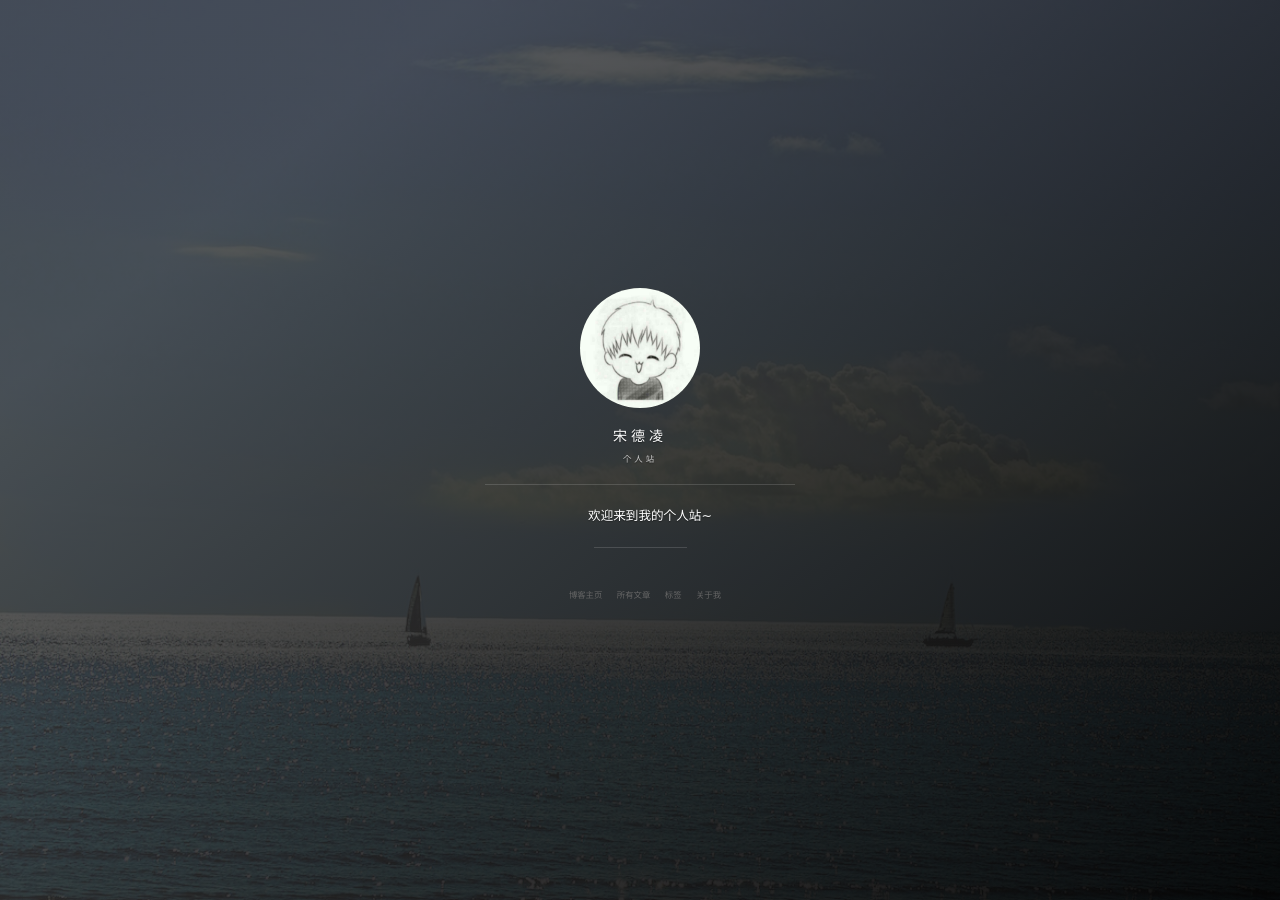
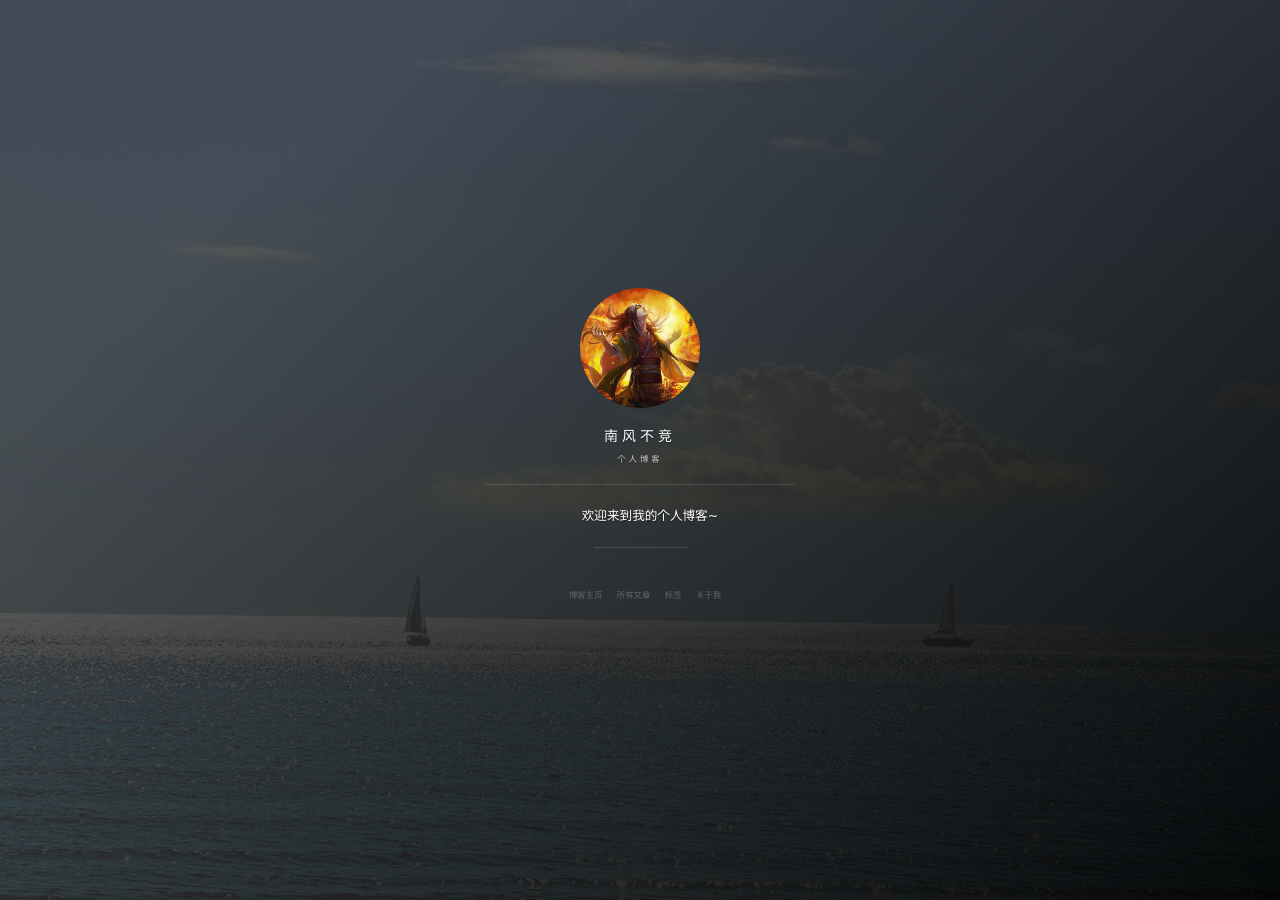
Before and after one commit to jingnanfeng/jingnanfeng.github.io, a Jekyll site: the page built from index.html, in a window 1280 px wide. Built offline with Jekyll 4.4.1, drawn with Linux system fonts in a browser that asks for light colours; nearby versions of some CDN libraries; the list of posts is cut into pages by our own code; comment, search, counter and statistics services are not loaded; grey boxes are pictures that could not be loaded.

Commit message:
【修改】博客配置修改

```diff
--- a/_config.yml
+++ b/_config.yml
@@ -1,12 +1,12 @@
 # Basic
-title: 宋德凌
-subtitle: 个人站
-description: 欢迎来到我的个人站~
+title: 南风不竞
+subtitle: 个人博客
+description: 欢迎来到我的个人博客~
 # 头像里面的标题
-avatarTitle: songdeling
+avatarTitle: nanfeng
 # 头像里面的描述
 avatarDesc: Java / 微服务
-url: "http://CoderOfSong.github.io"
+url: "http://jingnanfeng.github.io"
 
 # Comment
 comment:
@@ -15,10 +15,10 @@ comment:
 
 # Social
 social:
-    weibo: 6288210001
-    github: http://CoderOfSong.github.io
+    #weibo: 6288210001
+    github: http://jingnanfeng.github.io
     # twitter:
-    mail: ling.d.s@foxmail.com
+    mail: liu05265218@163.com
 
 # 百度统计
 # 使用博客模板请去掉或者更换 id 这个地方我写死了,要更改请去head.html更改相应的js
--- a/_includes/footer.html
+++ b/_includes/footer.html
@@ -4,8 +4,8 @@
         <nav class="cover-navigation navigation--social">
           <ul class="navigation">
 
-          {% if site.social.weibo %}
-          <!-- Weibo -->
+          <!--{% if site.social.weibo %}
+				Weibo
           <li class="navigation__item_social">
             <a href="http://weibo.com/{{site.social.weibo}}" title="@{{site.social.weibo}} 的微博" target="_blank">
               <i class='social fa fa-weibo fa-2x'></i>
@@ -13,6 +13,7 @@
             </a>
           </li>
           {% endif %}
+		  -->
 
           {% if site.social.github %}
           <!-- Github -->
@@ -73,11 +74,11 @@
 
         <div class = "footer_div">
            <p class="copyright text-muted">
-            Copyright &copy; {{ site.title }} {{ site.time | date: '%Y' }} Theme by <a href="http://CoderOfSong.github.io/">CoderOfSong</a> |
+            Copyright &copy; {{ site.title }} {{ site.time | date: '%Y' }} Theme by <a href="http://jingnanfeng.github.io/">CoderOfSong</a> |
             <iframe
                 style="margin-left: 2px; margin-bottom:-5px;"
                 frameborder="0" scrolling="0" width="91px" height="20px"
-                src="https://github.com/CoderOfSong/CoderOFSong.github.io" >
+                src="https://github.com/jingnanfeng/jingnanfeng.github.io" >
             </iframe>
             </p>
         	<div align="right">
--- a/_includes/head.html
+++ b/_includes/head.html
@@ -16,8 +16,8 @@
   <meta property="og:description" content="{% if page.excerpt %}{{ page.excerpt | strip_html | strip_newlines | truncate: 160 }}{% else %}{{ site.description }}{% endif %}">
 
   <!--<link rel="icon" type="image/png" href="/images/favicon.png" />-->
-  <link rel="icon" type="image/png" href="/images/favicon.png" />
-  <link href="/images/favicon.png" rel="shortcut icon" type="image/png">
+  <link rel="icon" type="image/png" href="/images/title.png" />
+  <link href="/images/title.png" rel="shortcut icon" type="image/png">
 
   <link rel="stylesheet" href="{{ "/css/main.css" | prepend: site.baseurl }}">
   <link href="//netdna.bootstrapcdn.com/font-awesome/4.1.0/css/font-awesome.min.css" rel="stylesheet">
--- a/_includes/side-panel.html
+++ b/_includes/side-panel.html
@@ -6,7 +6,7 @@
         <!-- 头像效果-start -->
         <div class="ih-item circle effect right_to_left">
             <a href="/#blog" title="前往 {{ site.title }} 的主页" class="blog-button">
-                <div class="img"><img src="/images/avatar.jpg" alt="img"></div>
+                <div class="img"><img src="/images/timg.jpg" alt="img"></div>
                 <div class="info">
                     <div class="info-back">
                         <h2>
```
Also changed, not shown: images/payimg/alipayimg.jpg, images/payimg/weipayimg.jpg, images/timg.jpg (added), images/title.png (added).
